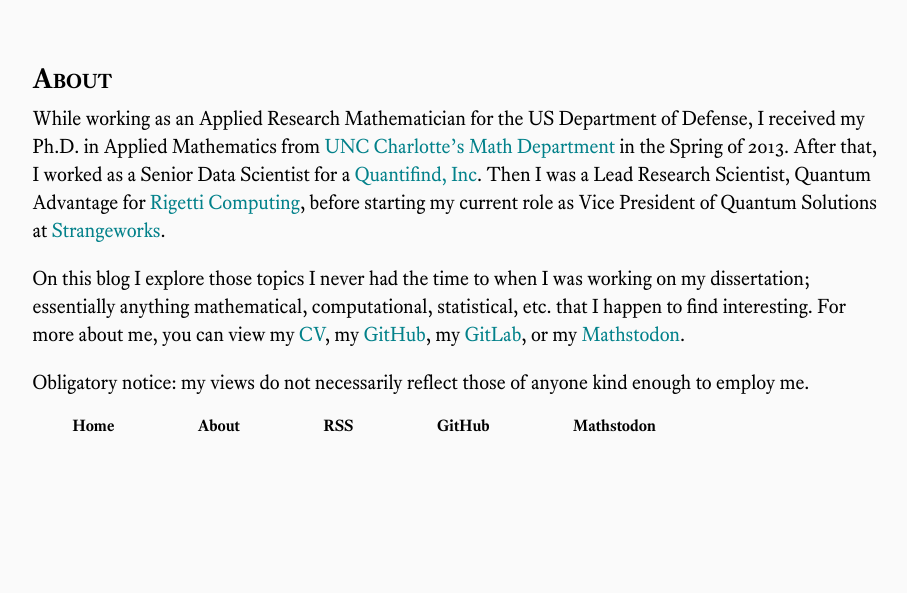
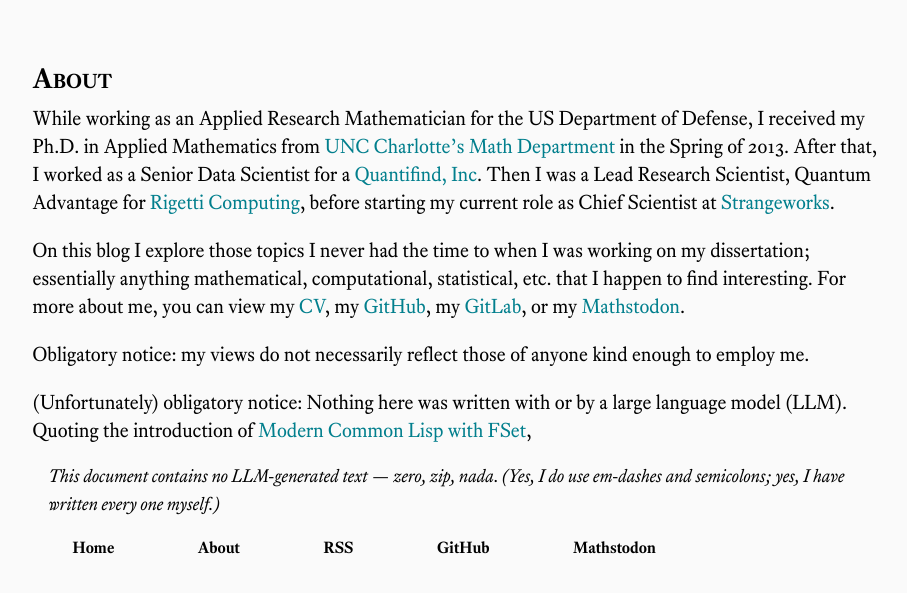
Before and after one commit to genos/genos.github.io, a Jekyll site: the page built from about.md, in a window 1280 px wide. Shown: the top 593 px of the page, without its empty margins (185-1092 px from the left). Built offline with Jekyll 4.4.1, drawn with Linux system fonts in a browser that asks for light colours.

Commit message:
style and about tweaks

```diff
--- a/about.md
+++ b/about.md
@@ -4,9 +4,15 @@
 ---
 While working as an Applied Research Mathematician for the US Department of Defense, I received my Ph.D. in Applied Mathematics from [UNC Charlotte's Math Department](http://math.uncc.edu) in the Spring of 2013.
 After that, I worked as a Senior Data Scientist for a [Quantifind, Inc](https://www.quantifind.com).
-Then I was a Lead Research Scientist, Quantum Advantage for [Rigetti Computing](https://www.rigetti.com), before starting my current role as Vice President of Quantum Solutions at [Strangeworks](https://strangeworks.com/).
+Then I was a Lead Research Scientist, Quantum Advantage for [Rigetti Computing](https://www.rigetti.com), before starting my current role as Chief Scientist at [Strangeworks](https://strangeworks.com/).
 
 On this blog I explore those topics I never had the time to when I was working on my dissertation; essentially anything mathematical, computational, statistical, etc. that I happen to find interesting.
 For more about me, you can view my [CV]({{ "/public/genos_cv.pdf" | absolute_url}}), my [GitHub](https://github.com/genos), my [GitLab](https://gitlab.com/grenos), or my [Mathstodon](https://mathstodon.xyz/@grahamenos).
 
 Obligatory notice: my views do not necessarily reflect those of anyone kind enough to employ me.
+
+(Unfortunately) obligatory notice: Nothing here was written with or by a large language model (LLM).
+Quoting the introduction of [Modern Common Lisp with FSet](https://fset.common-lisp.dev/Modern-CL/Top_html/index.html),
+
+> This document contains no LLM-generated text — zero, zip, nada.
+> (Yes, I do use em-dashes and semicolons; yes, I have written every one myself.)
--- a/public/styles.css
+++ b/public/styles.css
@@ -65,12 +65,12 @@
 }
 
 a {
-  color: #02818a;
+  color: #027f8d;
   text-decoration: none;
 }
 a:hover {
-  background: #3690c0;
-  color: #ece2f0;
+  background: #027f8d;
+  color: #fafafa;
 }
 blockquote {
   font-size: 90%;
@@ -110,7 +110,7 @@
   padding-top: 1rem;
 }
 a.footnote {
-  color: #02818a;
+  color: #027f8d;
   vertical-align: super;
 }
 a.footnote::after {
@@ -174,8 +174,8 @@
   color: #000000;
 }
 .post-title a:hover {
-  background: #3690c0;
-  color: #ece2f0;
+  background: #027f8d;
+  color: #fafafa;
 };
 pre {
   margin-bottom: 1rem;
```
